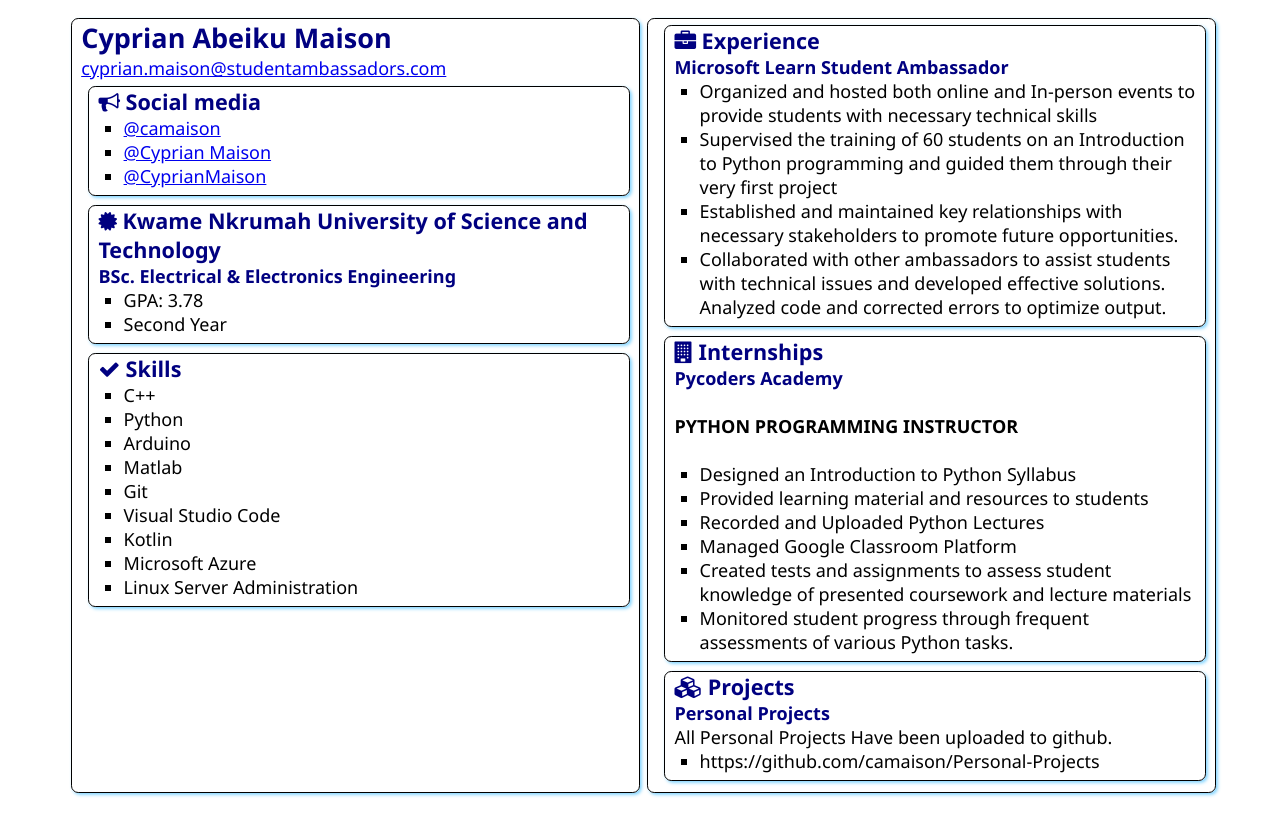
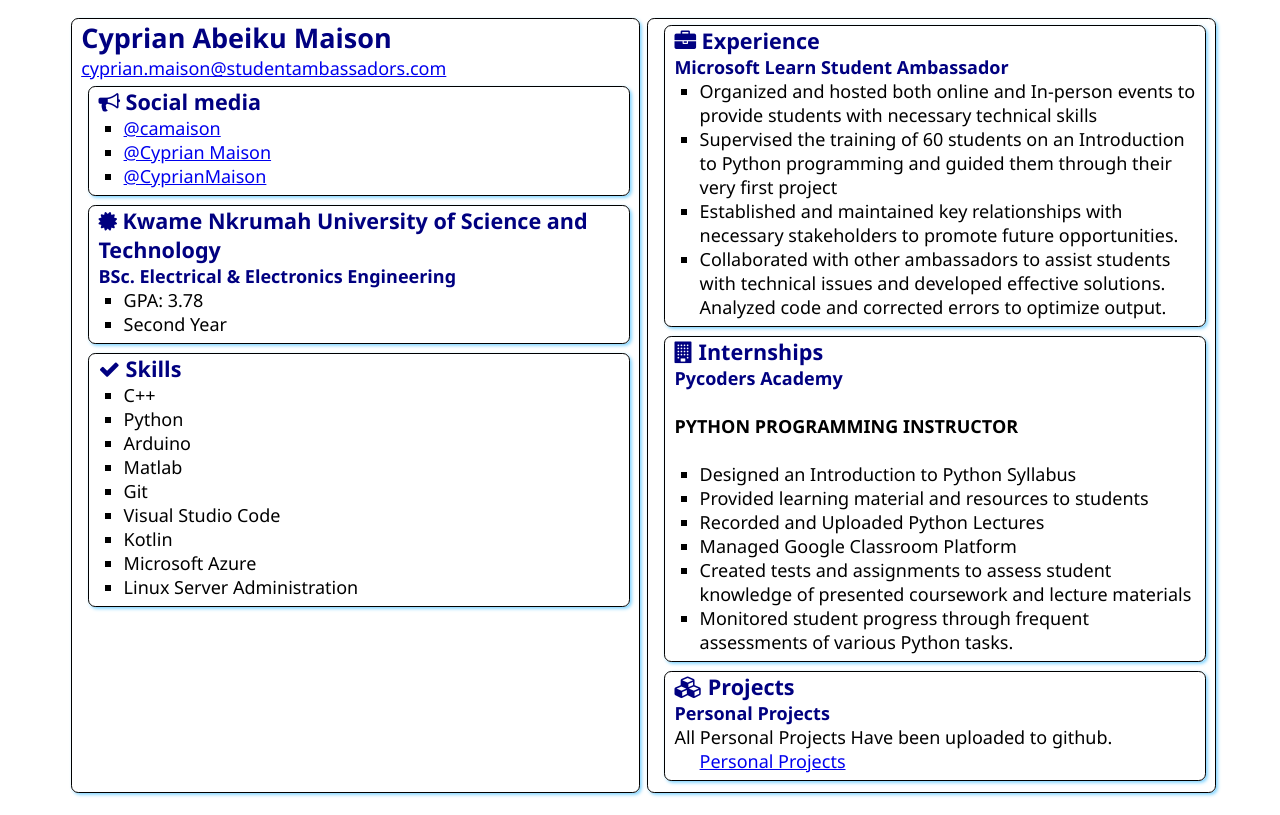
Before and after one commit to camaison/SATechnicalOnboarding, a plain HTML site: page src/index.html in a window 1280 px wide. Drawn offline with Linux system fonts and the light colour scheme.

Commit message:
Updated Personal Information on Resume

```diff
--- a/src/index.html
+++ b/src/index.html
@@ -102,7 +102,7 @@
                 <h3>Personal Projects</h3>
                 <div>All Personal Projects Have been uploaded to github.</div>
                 <ul>
-                    <li>https://github.com/camaison/Personal-Projects</li>
+                    <a href="https://github.com/camaison/Personal-Projects">Personal Projects</a>
                 </ul>
             </section>
         </article>
```
